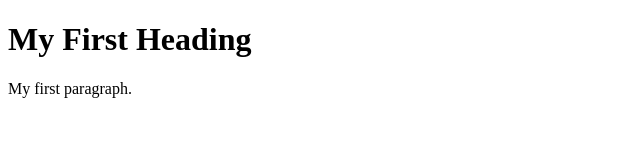
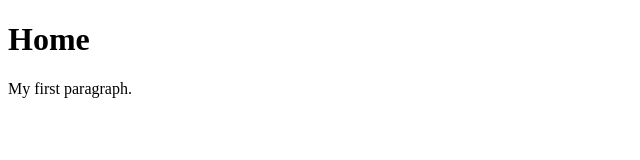
Before and after one commit to yigityukselen/git-demo, a plain HTML site: page index.html in a window 1280 px wide. Shown: the whole page, without its empty margins (0-640 px from the left). Drawn offline with Linux system fonts and the light colour scheme.

Commit message:
A few more changes for website

```diff
--- a/index.html
+++ b/index.html
@@ -2,7 +2,7 @@
 <html>
 <body>
 
-<h1>My First Heading</h1>
+<h1>Home</h1>
 <p>My first paragraph.</p>
 
 </body>
```
Also changed, not shown: 1 other file.
